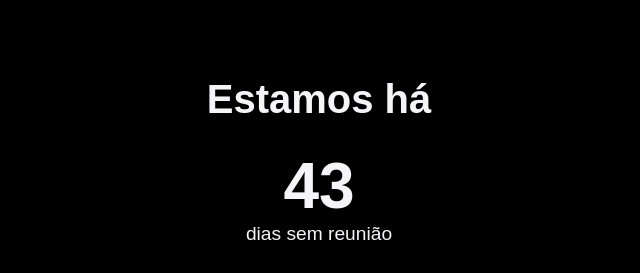
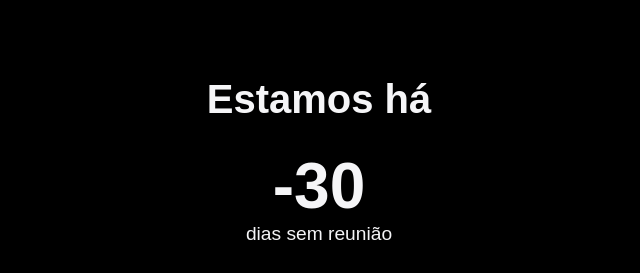
Before and after one commit to gmaycon/Contador-Churrasco, a plain HTML site: page index.html in a window 1280 px wide. Shown: the top 273 px of the page, without its empty margins (321-961 px from the left). Drawn offline with Linux system fonts and the light colour scheme.

Commit message:
Update index.html

```diff
--- a/index.html
+++ b/index.html
@@ -58,7 +58,7 @@
     }
 
     // Último churrasco: 14/09/2025
-    const lastBBQDate = normalizarData(new Date(2025, 8, 14));
+    const lastBBQDate = normalizarData(new Date(2025, 10, 26));
 
     function atualizarContador() {
       const hoje = normalizarData(new Date());
```
